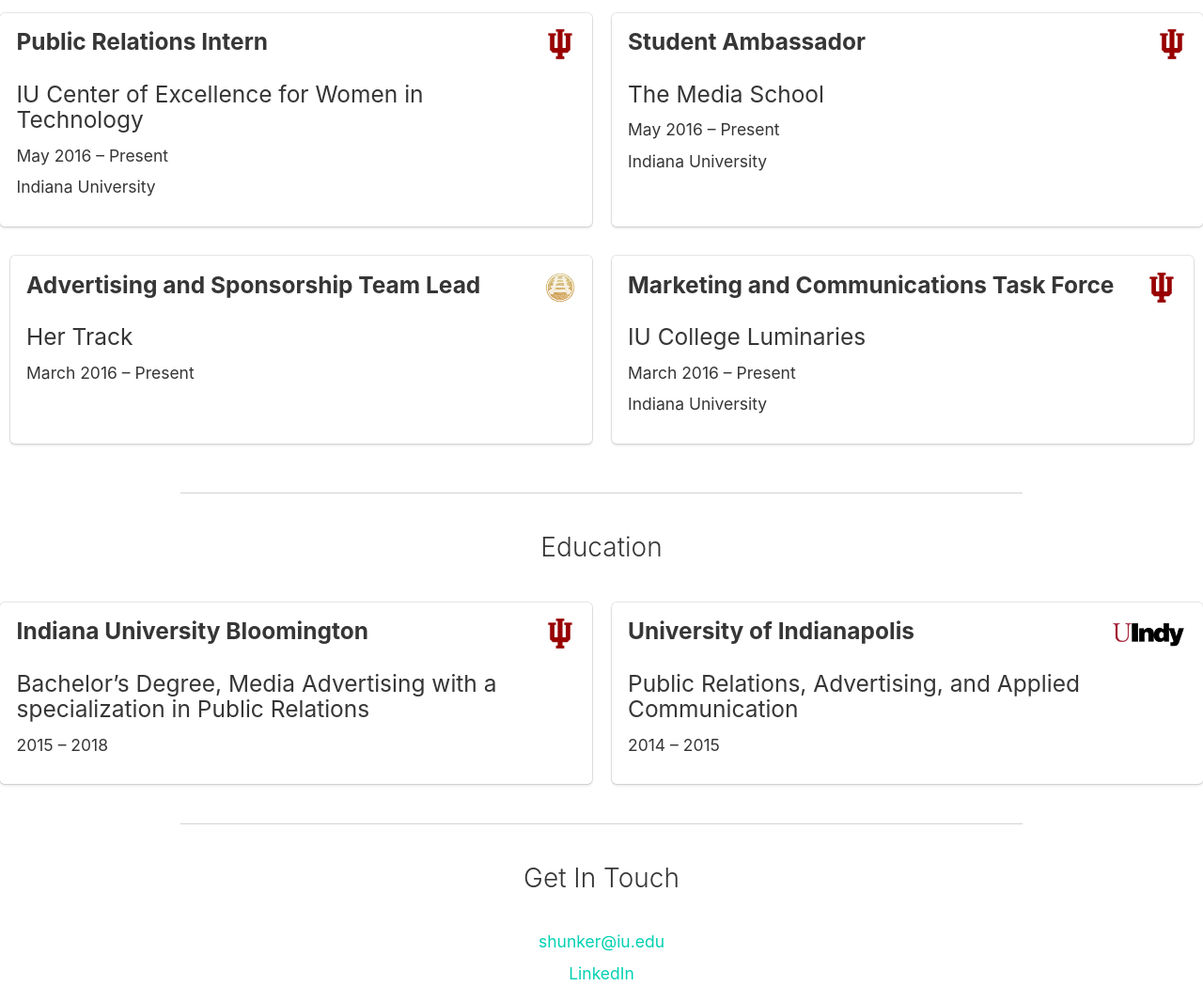
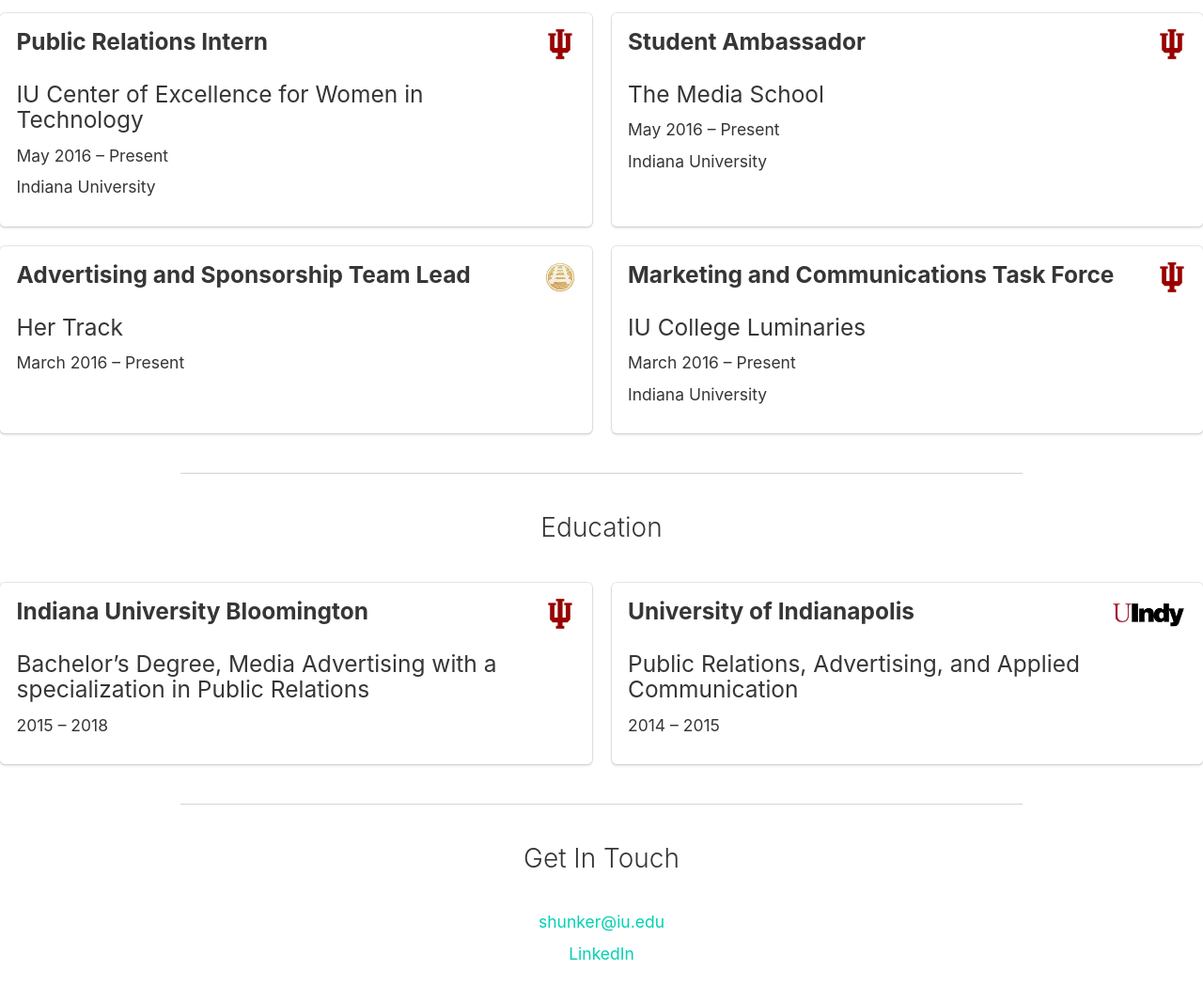
Before and after one commit to sarahhunker/sarahhunker.github.io, a plain HTML site: page index.html in a window 1280 px wide. Shown: the part 804-1853 px from the top of the page at 94% size. Drawn offline with Linux system fonts and the light colour scheme.

Commit message:
Fix class name typo

```diff
--- a/index.html
+++ b/index.html
@@ -89,7 +89,7 @@
 	</div>
       </div>
 
-      <div class="tile is-acestor">
+      <div class="tile is-ancestor">
 	<div class="tile is-parent">
 	  <div class="tile is-child box">
 	    <div class="content">
```
